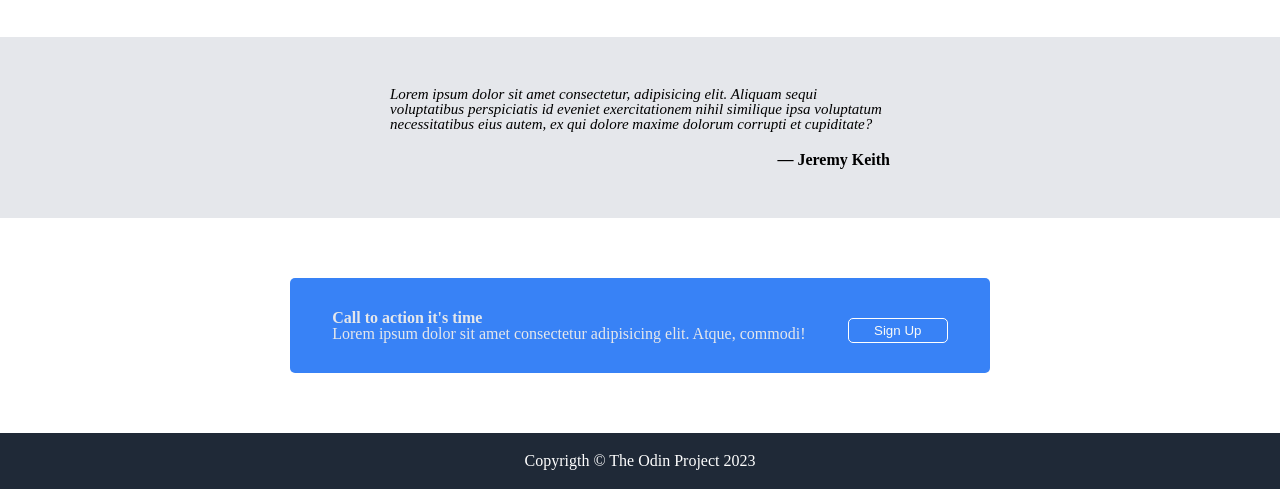
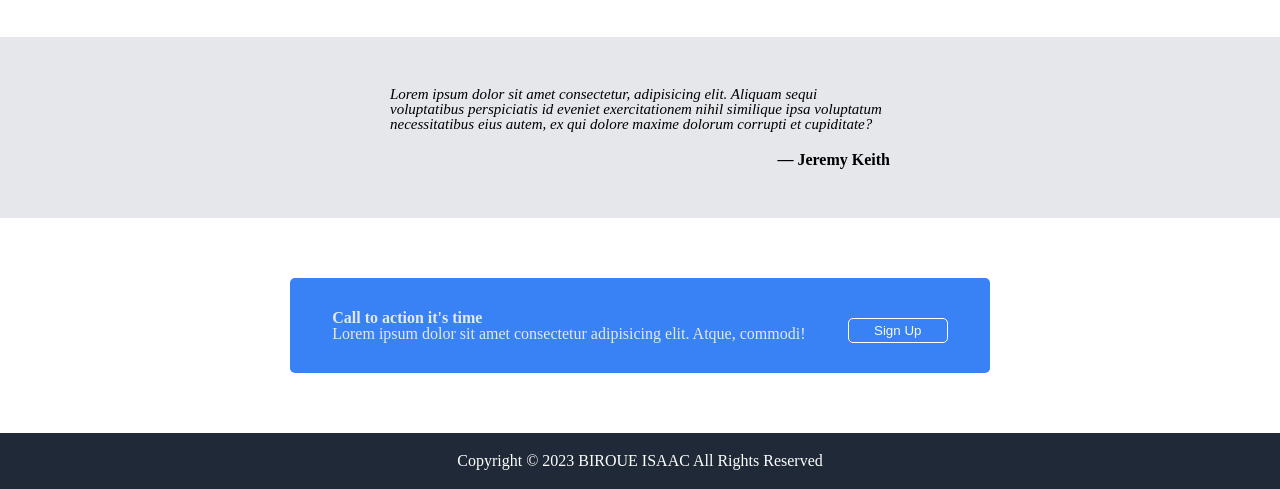
Before and after one commit to biroue10/Landing-page, a website: page index.html in a window 1280 px wide. Shown: the part 748-1237 px from the top of the page. Drawn offline with Linux system fonts and the light colour scheme.

Commit message:
modify the footer of my project

```diff
--- a/index.html
+++ b/index.html
@@ -89,7 +89,7 @@
       </div>
     </section>
     <footer>
-      <p>Copyrigth © The Odin Project 2023</p>
+        <p>Copyright &copy; <script>document.write(new Date().getFullYear())</script> BIROUE ISAAC All Rights Reserved</p>
     </footer>
   </body>
 </html>
```
